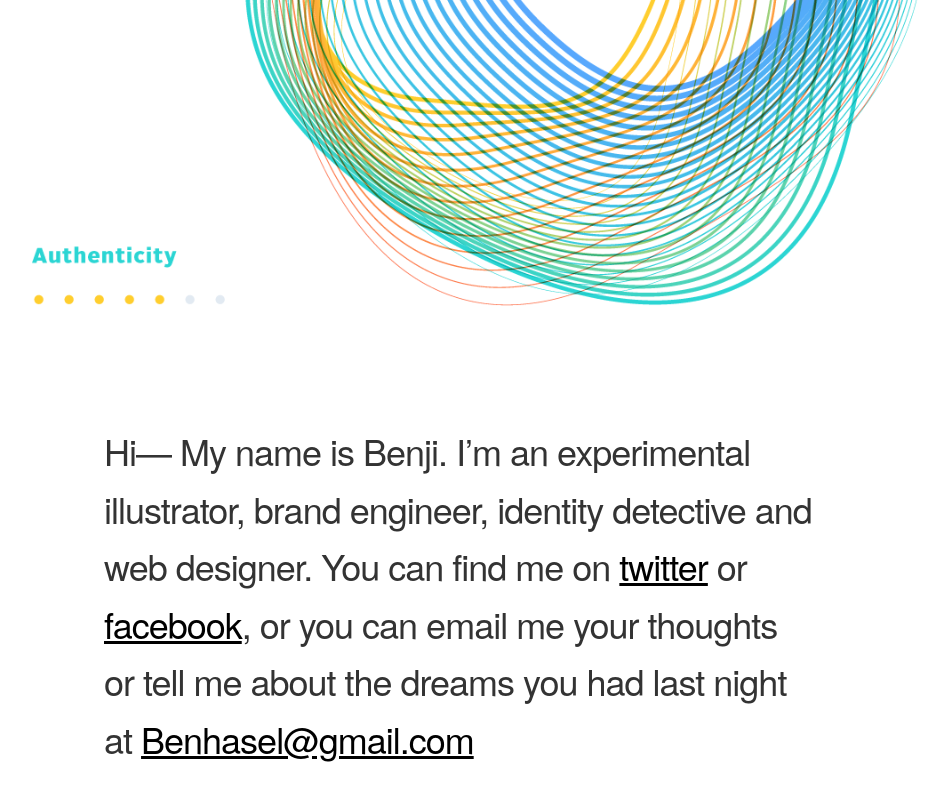
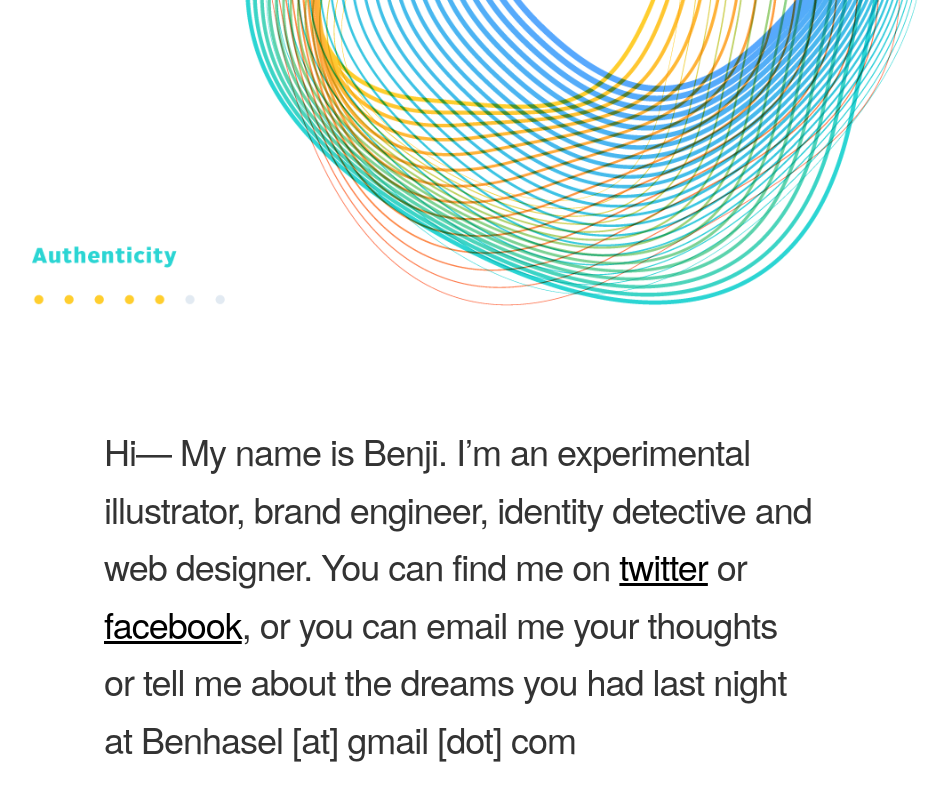
Before and after one commit to lazerhurst/benjihaselhurst.com, a plain HTML site: page index.html in a window 1280 px wide. Shown: the part 478-1278 px from the top of the page, without its empty margins (56-1004 px from the left). Drawn offline with nearby package versions, Linux system fonts and the light colour scheme.

Commit message:
removed mailto

```diff
--- a/index.html
+++ b/index.html
@@ -65,7 +65,7 @@
         <h3>
 Hi— My name is Benji. I’m an experimental illustrator, brand engineer, identity detective and web designer.
 
-You can find me on <a href="">twitter</a> or <a href="">facebook</a>, or you can email me your thoughts or tell me about the dreams you had last night at <a href="mailto:Benhasel@gmail.com">Benhasel@gmail.com</a>
+You can find me on <a href="">twitter</a> or <a href="">facebook</a>, or you can email me your thoughts or tell me about the dreams you had last night at Benhasel [at] gmail [dot] com
 </h3>
       </div>
     </div>
```
